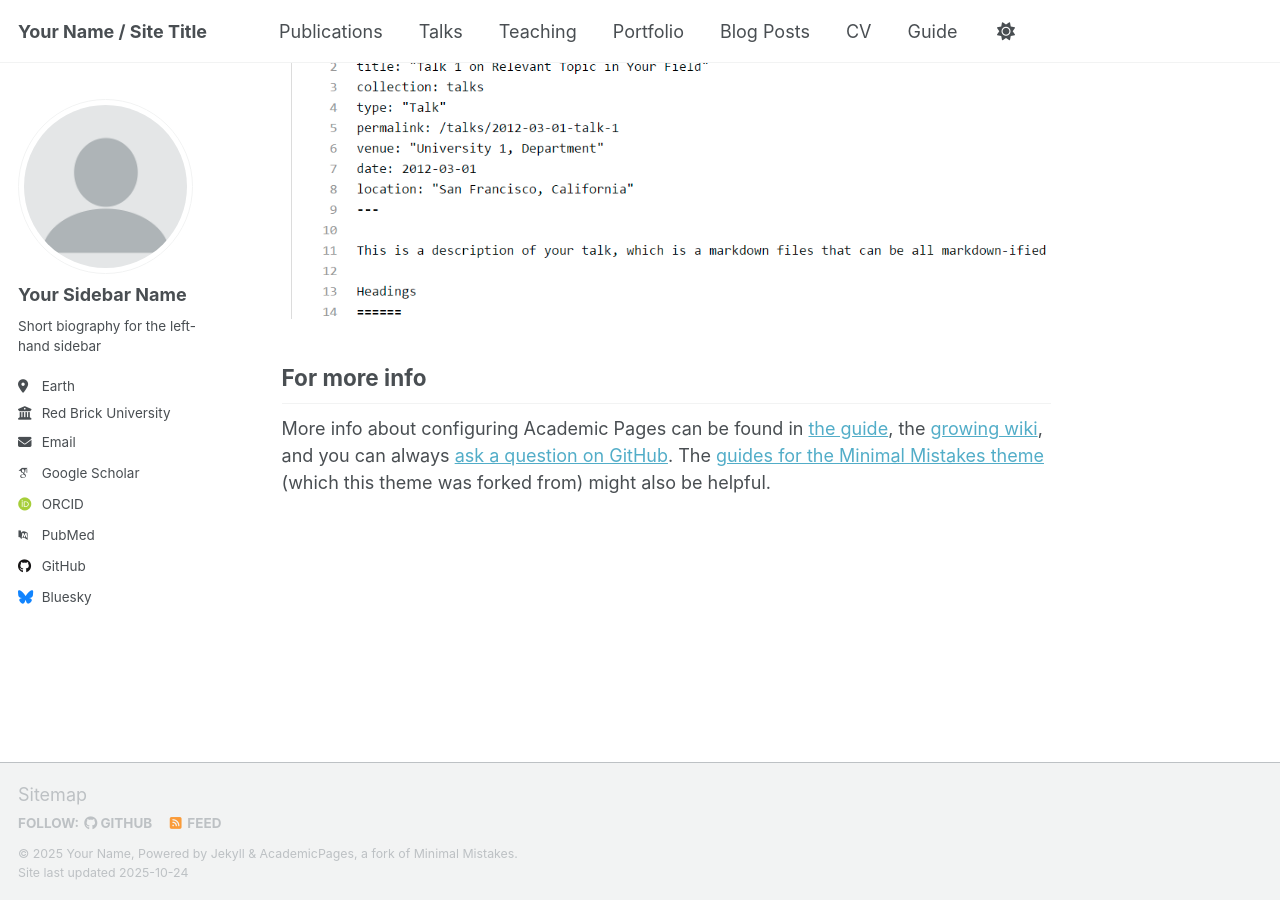
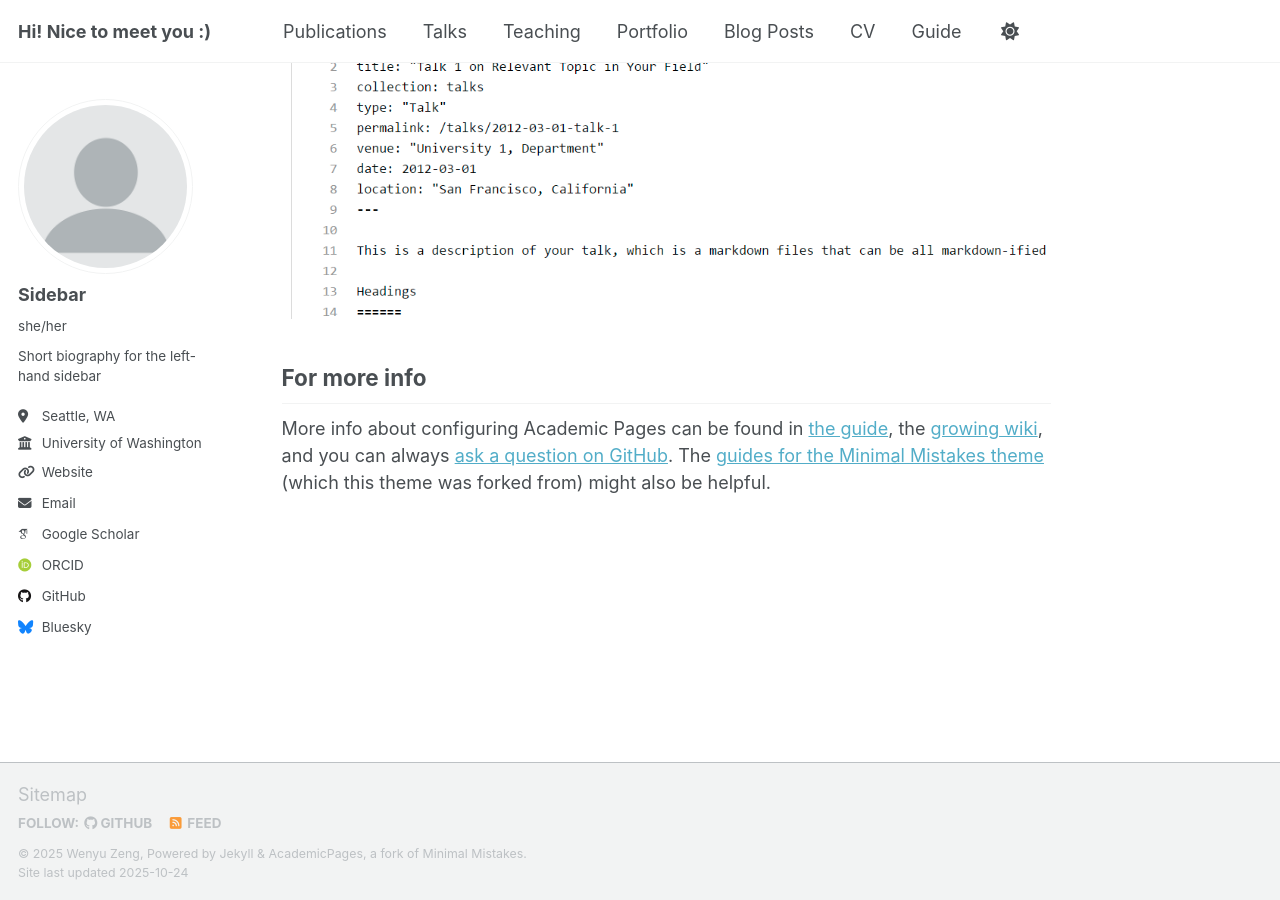
Before and after one commit to wzeng96/wzeng96.github.io, a Jekyll site: the page built from _pages/about.md, in a window 1280 px wide and 900 px high, scrolled down 2880 px. Built offline with Jekyll 4.4.1, drawn with Linux system fonts in a browser that asks for light colours; some web fonts are replaced; a script that is not in the unit is left out.

Commit message:
Modify site title and author details in config
Updated personal information and links in the configuration file.

```diff
--- a/_config.yml
+++ b/_config.yml
@@ -9,14 +9,14 @@
 # Basic Site Settings
 locale                   : "en-US"
 site_theme               : "default" # Currently available options are "default", "air"
-title                    : "Your Name / Site Title"
+title                    : "Hi! Nice to meet you :)"
 title_separator          : "-"
-name                     : &name "Your Name"
+name                     : &name "Wenyu Zeng"
 description              : &description "Your Name's academic portfolio"   # Update this with a general description of your site, this is the default if not overridden by a page
-url                      : https://academicpages.github.io # The base hostname & protocol for your site e.g. "https://[your GitHub username].github.io",
+url                      : https://wzeng96.github.io # The base hostname & protocol for your site e.g. "https://[your GitHub username].github.io",
                                                            # or if you already have some other page hosted on Github then use "https://[your GitHub username].github.io/[Your Repo Name]"
 baseurl                  : "" # the subpath of your site, e.g. "/blog"
-repository               : "academicpages/academicpages.github.io"
+repository               : "wzeng96/wzeng96.github.io"
 
 # Site Author - The following control what appear as part of the author content on the side bar.
 #               If a field is blank the icon and link will not appear, otherwise it will be shown.
@@ -24,23 +24,23 @@ repository               : "academicpages/academicpages.github.io"
 author:
   # Biographic information
   avatar           : "profile.png"
-  name             : "Your Sidebar Name"
-  pronouns         : # example: "she/her"
+  name             : "Sidebar"
+  pronouns         : "she/her"
   bio              : "Short biography for the left-hand sidebar"
-  location         : "Earth"
-  employer         : "Red Brick University"
-  uri              : # URL
-  email            : "none@example.org"
+  location         : "Seattle, WA"
+  employer         : "University of Washington"
+  uri              : https://wzeng96.github.io/
+  email            : "wz34@uw.edu"
 
   # Academic websites
   academia         : # URL
   arxiv            : # URL - Update with the correct link to your profile
-  googlescholar    : "https://scholar.google.com/citations?user=PS_CX0AAAAAJ"
+  googlescholar    : "https://scholar.google.com/citations?user=GsvDOzIAAAAJ&hl=en"
   inspire-hep      : # URL
   impactstory      : # URL
-  orcid            : "http://orcid.org/yourorcidurl"
+  orcid            : "https://orcid.org/0000-0002-8563-7793"
   semantic         : # URL
-  pubmed           : "https://www.ncbi.nlm.nih.gov/pubmed/?term=john+snow"
+  pubmed           : # "https://www.ncbi.nlm.nih.gov/pubmed/?term=john+snow"
   researchgate     : # URL
   scopus           : # URL
 
@@ -48,7 +48,7 @@ author:
   bitbucket        : # Username - Update with your username on the site
   codepen          : # Username
   dribbble         : # Username
-  github           : "academicpages"
+  github           : "https://github.com/wzeng96"
   kaggle           : # Username
   stackoverflow    : # User number or user number and name (i.e., use "1" or "1/jeff-atwood")
 
```
